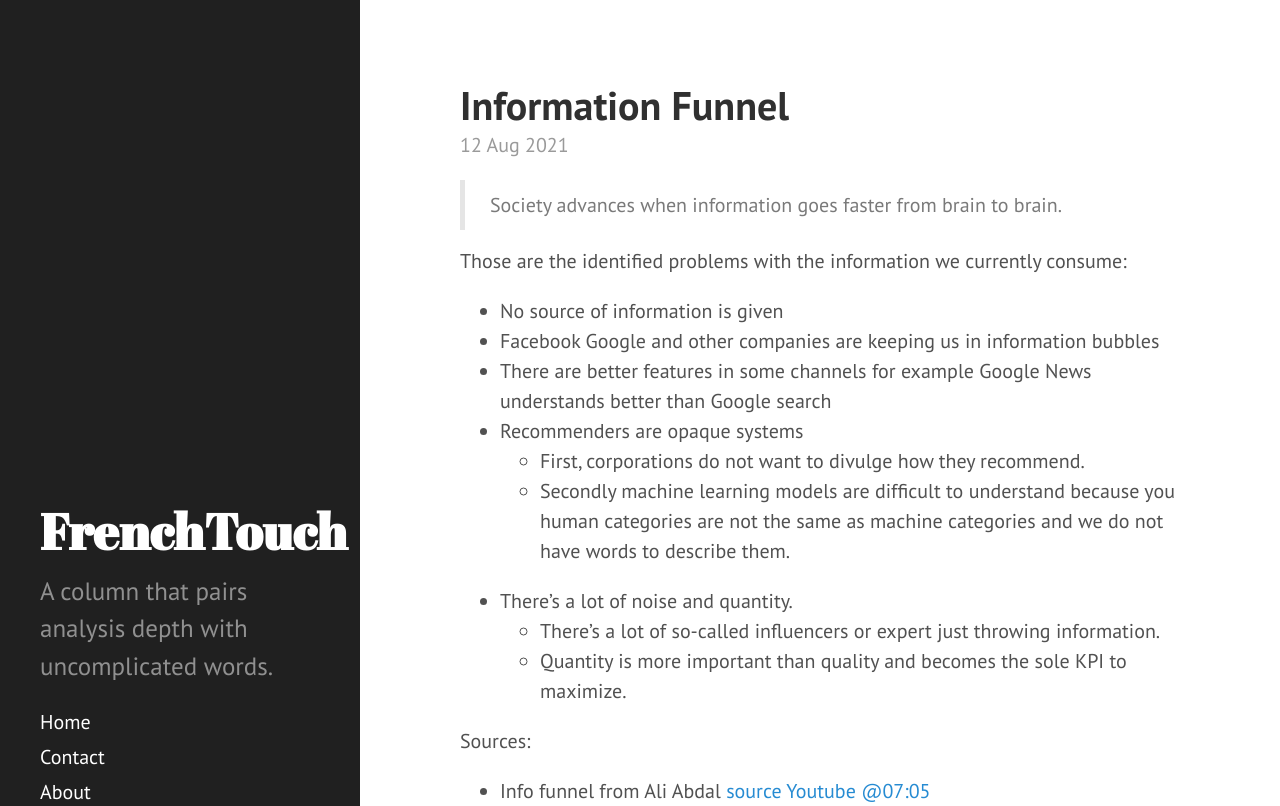
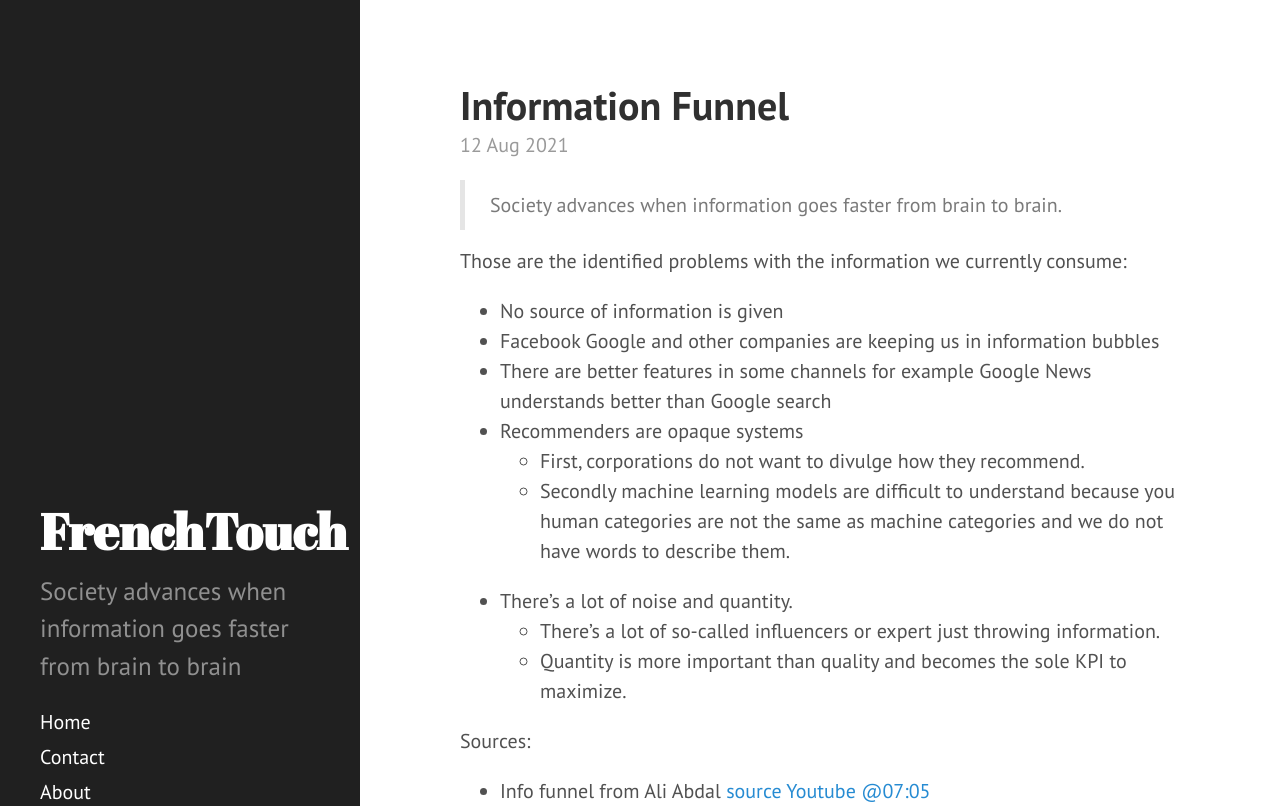
Before and after one commit to touch4tech/touch4tech, a Jekyll site: the page built from index.html, in a window 1280 px wide. Shown: the top 806 px of the page. Built offline with Jekyll 4.4.1, drawn with Linux system fonts in a browser that asks for light colours; some web fonts are replaced; the list of posts is cut into pages by our own code; grey boxes are pictures that could not be loaded.

Commit message:
Update _config.yml

```diff
--- a/_config.yml
+++ b/_config.yml
@@ -1,7 +1,7 @@
 # Dependencies
 markdown:         kramdown
 #redcarpet
-highlighter:      pygments.rb
+highlighter:      rouge.rb
 
 # Permalinks
 permalink:        pretty
@@ -10,13 +10,13 @@
 # Setup
 title:            FrenchTouch
 tagline:          'Because the world needs depth'
-description:      'A column that pairs analysis depth with uncomplicated words.'
-url:              http://french-touch.tech
+description:      'Society advances when information goes faster from brain to brain'
+url:              http://french-touch.dev
 baseurl:          /
 
 author:
   name:           'Sebas & Oberron'
-  url:            https://twitter.com/mdo
+  url:            https://frenchtouch.dev/Contact/
 
 paginate:         3
 
@@ -24,6 +24,6 @@
 version:          2.1.0
 
 github:
-  repo:           https://github.com/poole/hyde
+  repo:           https://github.com/french-touch/frenchtouch
 #version 3.a
-plugins: [jekyll-paginate,kramdown,pygments.rb]
+plugins: [jekyll-paginate,kramdown]
```
